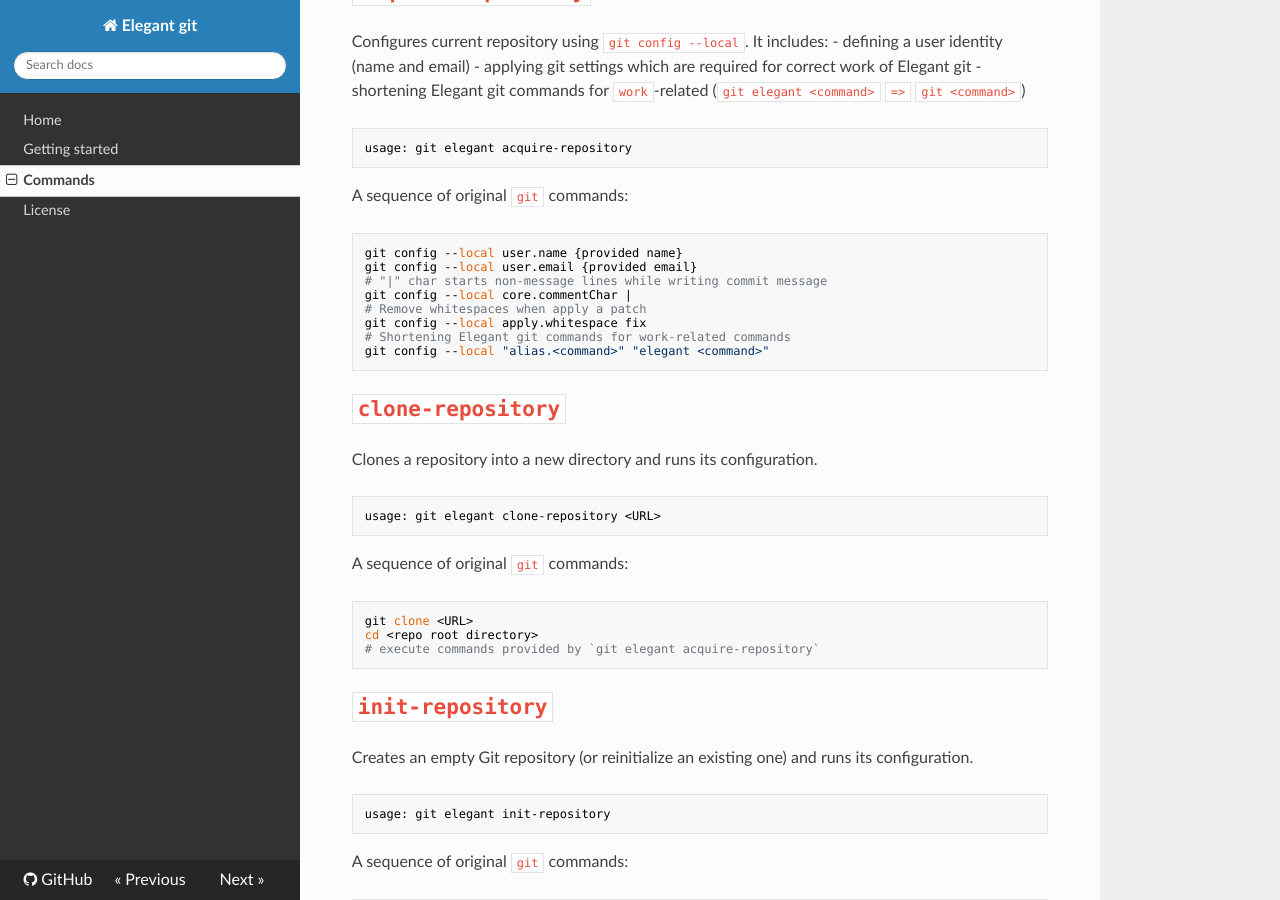
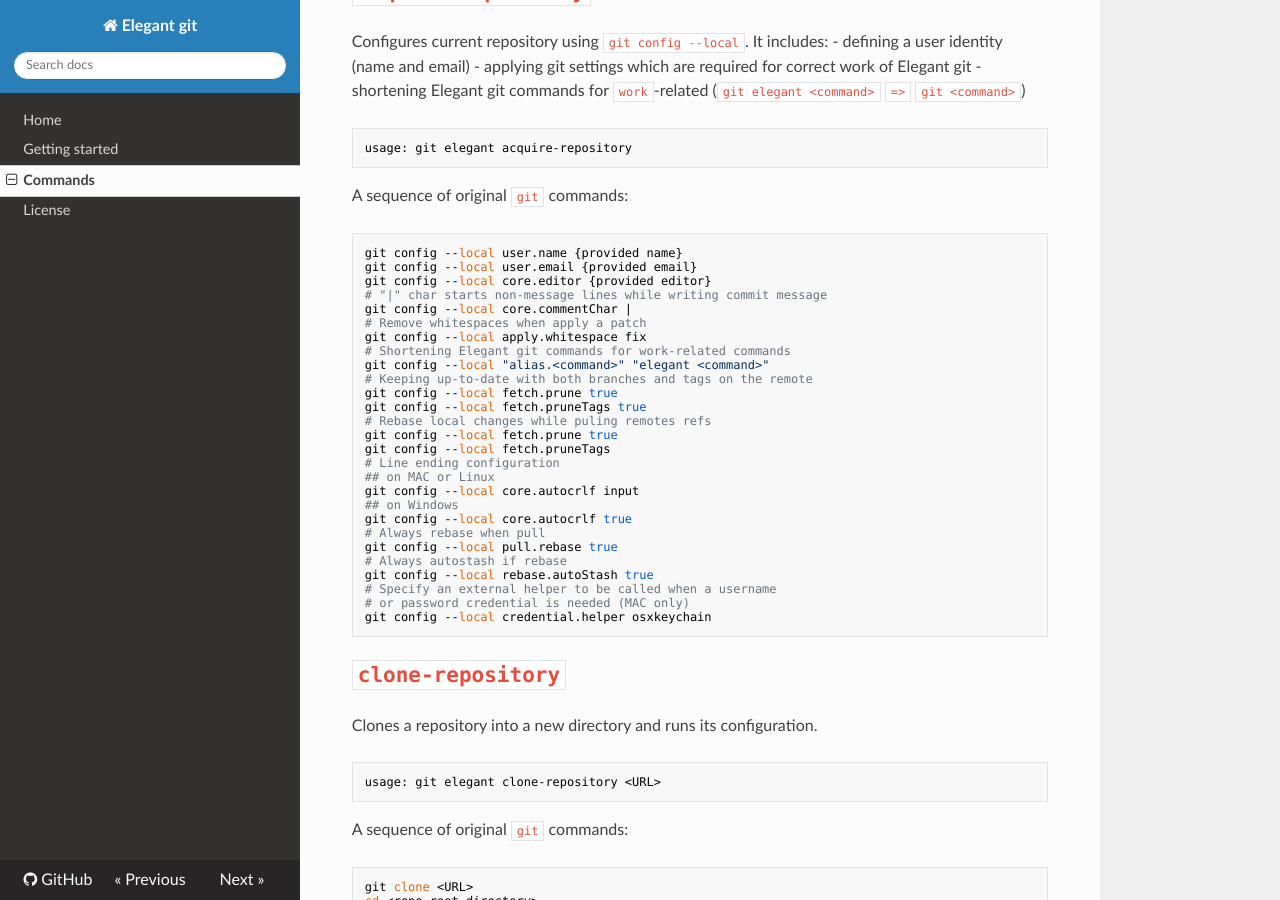
Before and after one commit to bees-hive/elegant-git, an MkDocs documentation site: the page built from docs/commands.md, in a window 1280 px wide and 900 px high, scrolled down 428 px. Built offline with MkDocs 1.6.1, drawn with Linux system fonts in a browser that asks for light colours; nearby versions of some CDN libraries; some of the changed text lies outside the part shown.

Commit message:
Add more mandatory configurations to `acquire-repository` command
The added configuration options are required for good work of
Elegant git. Also, they are platform-specific which make the tool
a cross-platform one.

````diff
--- a/docs/commands.md
+++ b/docs/commands.md
@@ -24,12 +24,31 @@ A sequence of original `git` commands:
 ```bash
 git config --local user.name {provided name}
 git config --local user.email {provided email}
+git config --local core.editor {provided editor}
 # "|" char starts non-message lines while writing commit message
 git config --local core.commentChar |
 # Remove whitespaces when apply a patch
 git config --local apply.whitespace fix
 # Shortening Elegant git commands for work-related commands
 git config --local "alias.<command>" "elegant <command>"
+# Keeping up-to-date with both branches and tags on the remote
+git config --local fetch.prune true
+git config --local fetch.pruneTags true
+# Rebase local changes while puling remotes refs
+git config --local fetch.prune true
+git config --local fetch.pruneTags
+# Line ending configuration
+## on MAC or Linux
+git config --local core.autocrlf input
+## on Windows
+git config --local core.autocrlf true
+# Always rebase when pull
+git config --local pull.rebase true
+# Always autostash if rebase
+git config --local rebase.autoStash true
+# Specify an external helper to be called when a username
+# or password credential is needed (MAC only)
+git config --local credential.helper osxkeychain
 ```
 
 # `clone-repository`
````
Also changed, not shown: other parts of docs/commands.md (+1 -1 lines), 5 other files.
